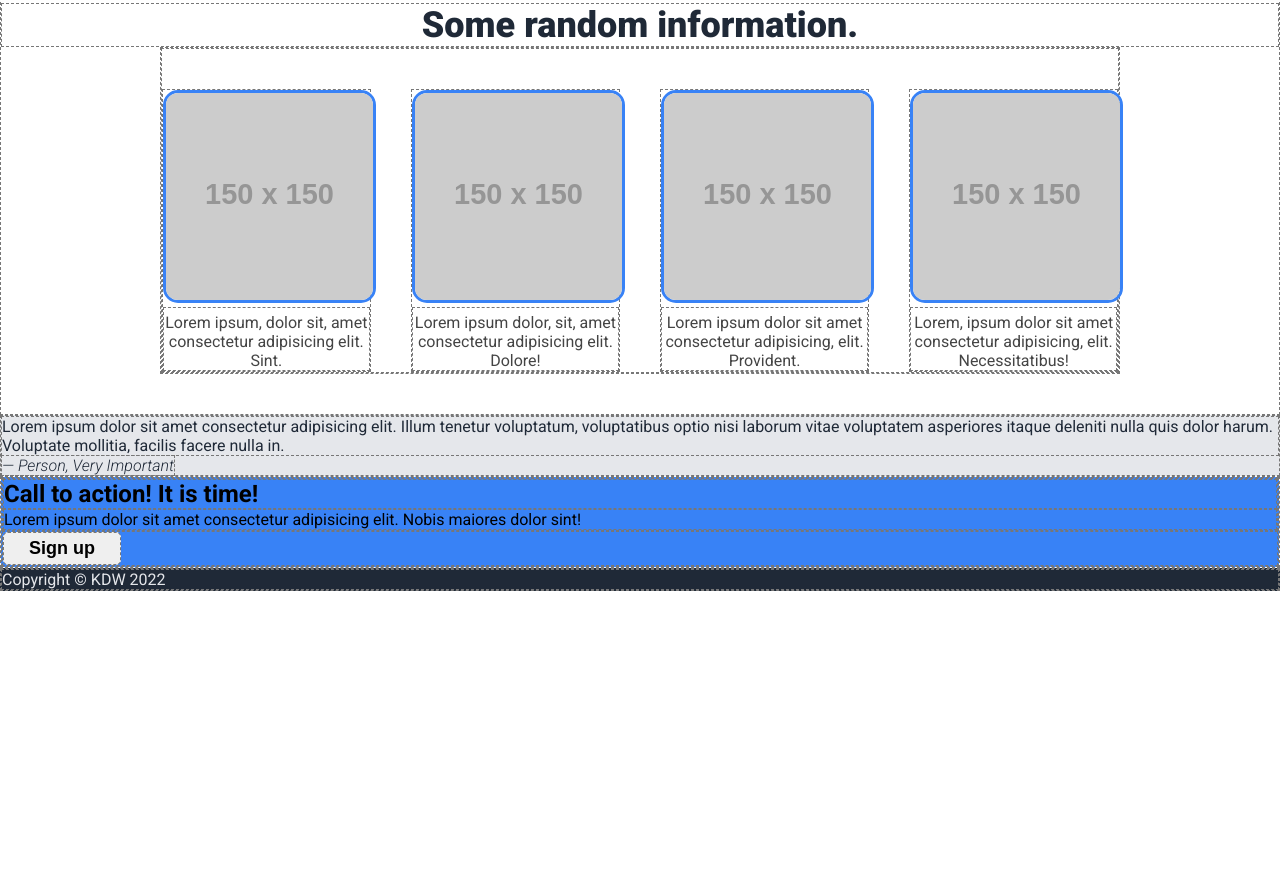
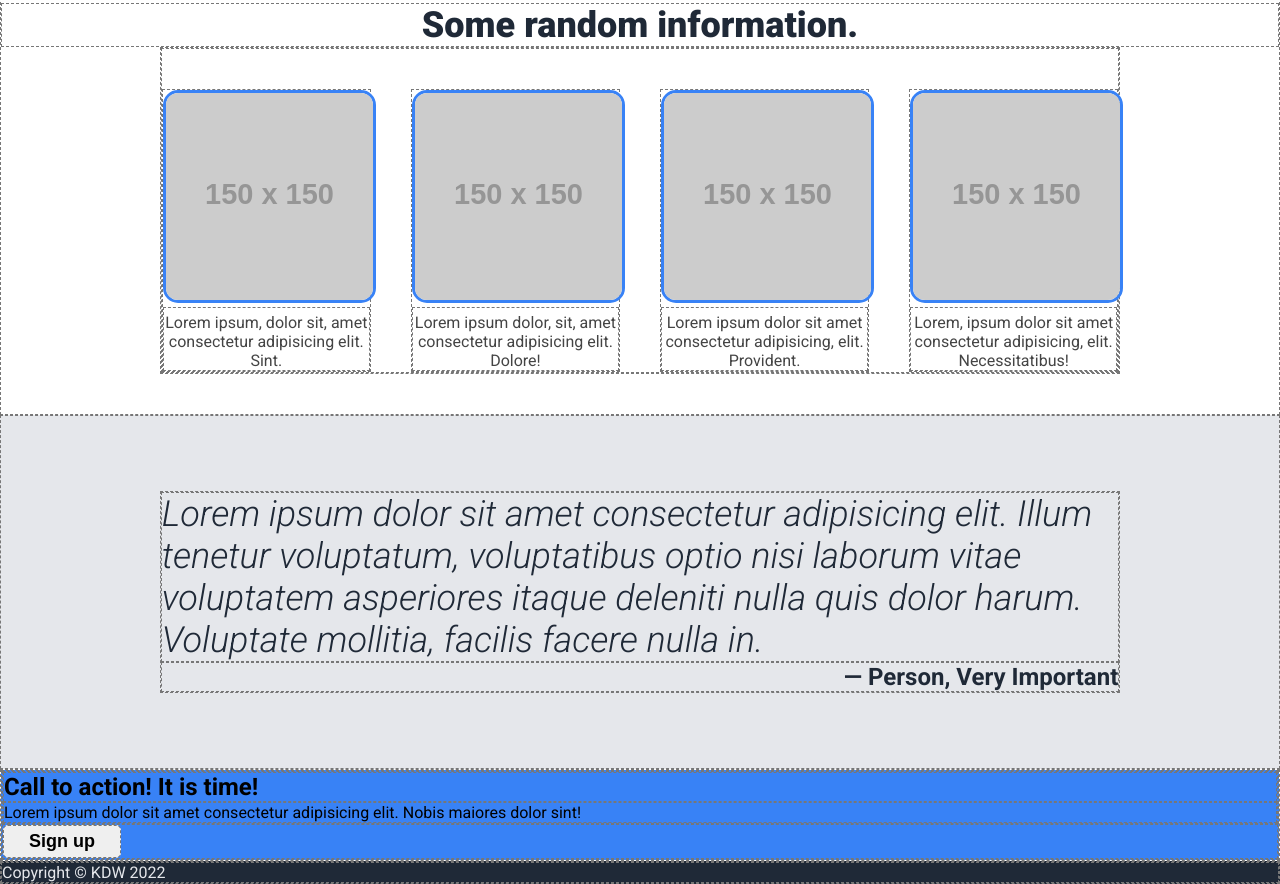
Before and after one commit to kdevw/flexbox-landing-page, a plain HTML site: page index.html in a window 1280 px wide. Shown: the part 449-1333 px from the top of the page. Before the commit the page ends 1040 px from the top, so only its background shows below. Drawn offline with Linux system fonts and the light colour scheme; placeholder pictures from the web are drawn by us.

Commit message:
Style quote section.

```diff
--- a/index.html
+++ b/index.html
@@ -70,8 +70,10 @@
     </section><!-- / #info-cards -->
 
     <section id="quote" class="bg-grey text-dark">
-        <p>Lorem ipsum dolor sit amet consectetur adipisicing elit. Illum tenetur voluptatum, voluptatibus optio nisi laborum vitae voluptatem asperiores itaque deleniti nulla quis dolor harum. Voluptate mollitia, facilis facere nulla in.</p>
-        <cite>&mdash; Person, Very Important</cite>
+    	<div class="container">
+	        <p>Lorem ipsum dolor sit amet consectetur adipisicing elit. Illum tenetur voluptatum, voluptatibus optio nisi laborum vitae voluptatem asperiores itaque deleniti nulla quis dolor harum. Voluptate mollitia, facilis facere nulla in.</p>
+	        <cite>&mdash; Person, Very Important</cite>
+    	</div>
     </section><!-- / #quote -->
 
     <section id="cta">
--- a/style.css
+++ b/style.css
@@ -143,3 +143,22 @@ button {
 	border-style: solid;
 	border-radius: 15px;
 }
+
+/* Quote section */
+#quote {
+	padding: 75px 0;
+}
+
+#quote p {
+	font-size: 36px;
+	font-style: italic;
+	font-weight: 300;
+}
+
+#quote cite {
+	display: block;
+	text-align: right;
+	font-weight: bold;
+	font-size: 24px;
+	font-style: normal;
+}
```
